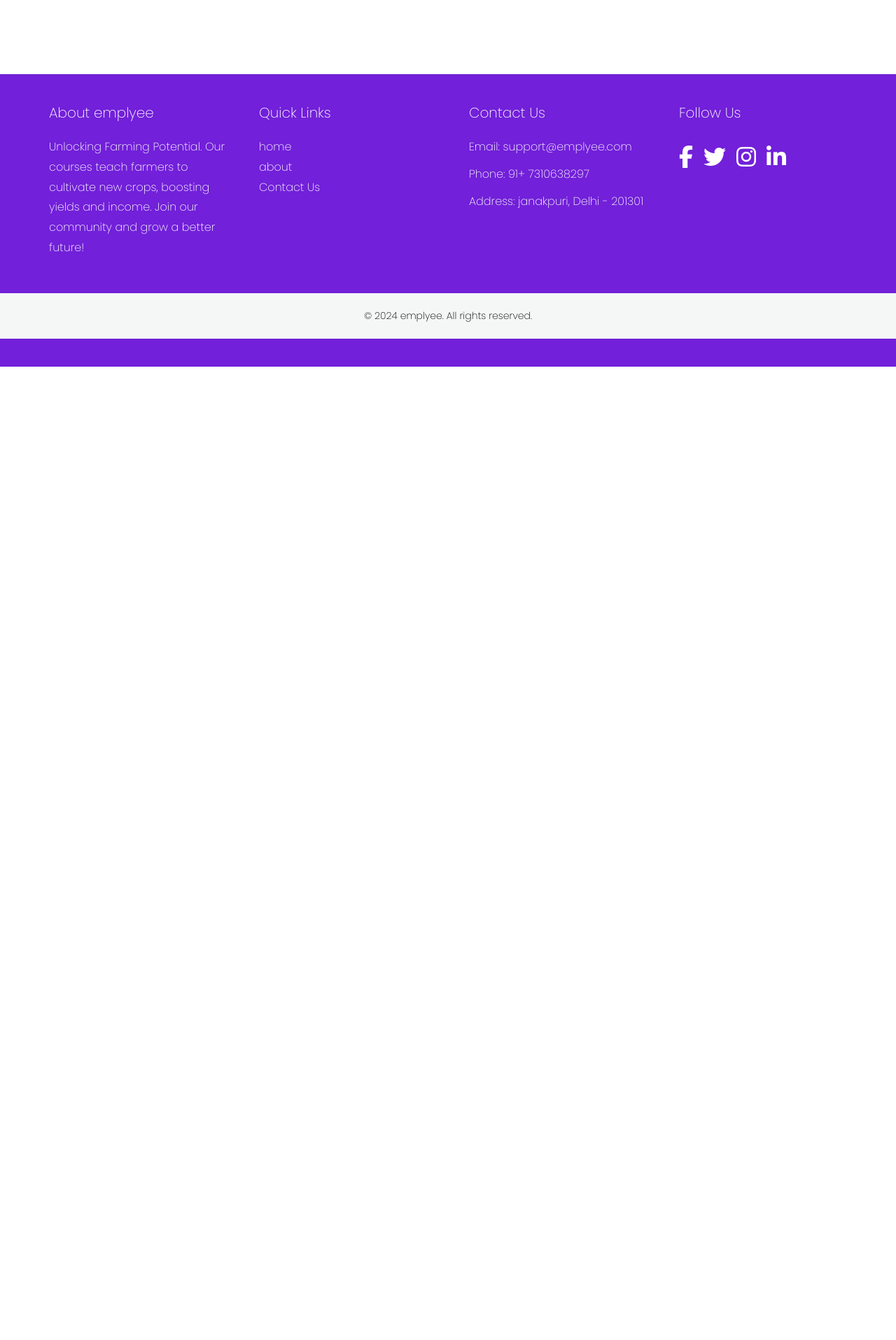
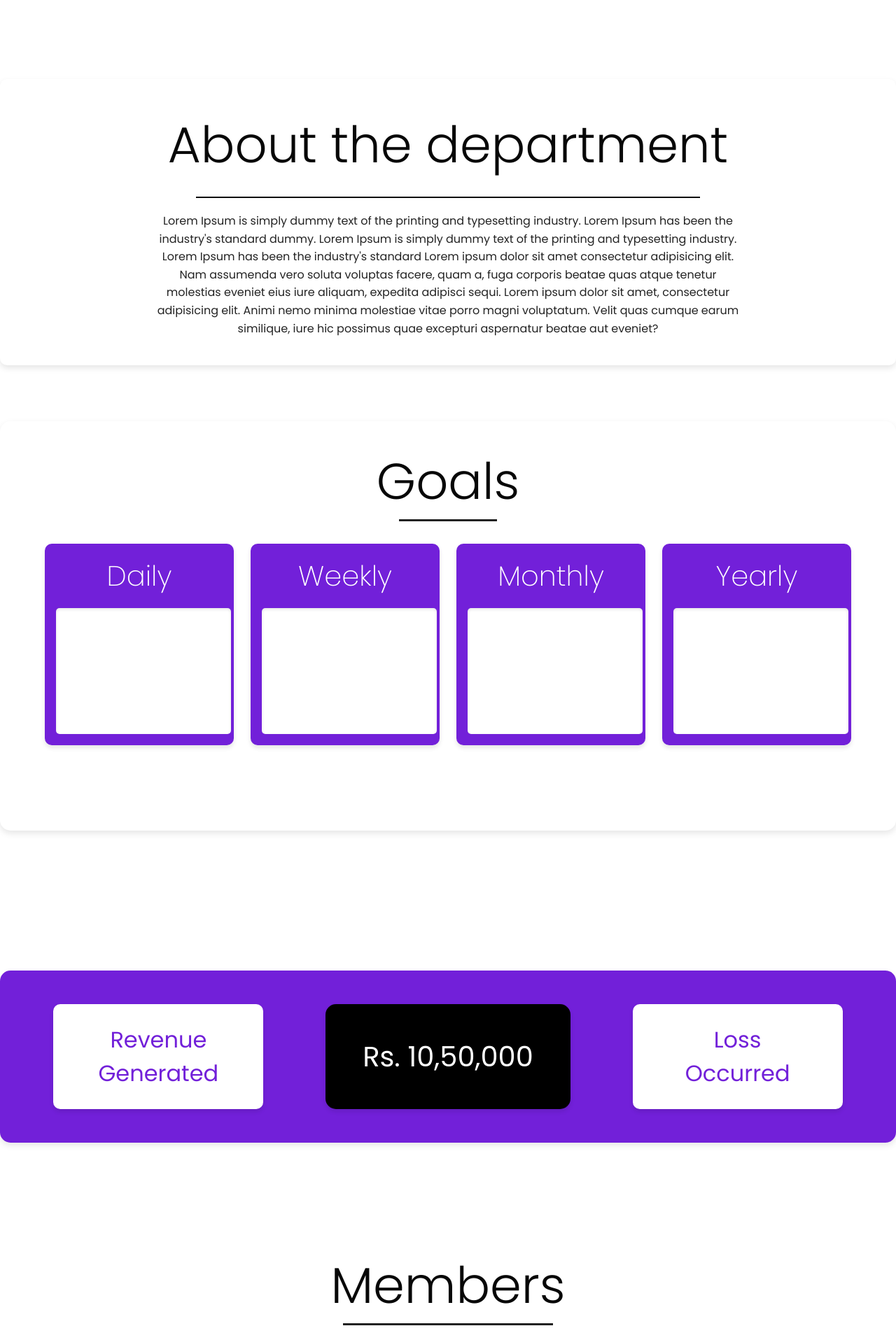
Before and after one commit to dineshkummarc/Company-Employee-Managemant, a PHP site: page /employee.html in a window 1280 px wide. Shown: the part 680-2595 px from the top of the page at 70% size. Before the commit the page ends 1204 px from the top, so only its background shows below. Run offline with PHP 8.4, Linux system fonts and the light colour scheme; some libraries are stand-ins or nearby versions.

Commit message:
Add files via upload

```diff
--- a/Employee/employee.css
+++ b/Employee/employee.css
@@ -20,8 +20,7 @@ html, body {
 
 
 body {
-  font-family: "Poppins", serif;
-  font-style: normal;
+  font-family: "Poppins";
   color: #333;
   position: relative;
   min-height: 100vh;
@@ -46,20 +45,21 @@ header {
 }
 
 header .logo {
-  font-size: 25px;
+  font-size: 30px;
   font-weight: lighter;
 }
 
 header nav ul {
   list-style: none;
+  font-weight: lighter;
   display: flex;
-  gap: 100px;
+  gap: 70px;
 }
 
 header nav ul li a {
   color: white;
   text-decoration: none;
-  font-size: 25px;
+  font-size: 30px;
   font-weight: lighter;
   transition: opacity 0.3s;
 }
@@ -89,6 +89,7 @@ header nav ul li a:hover {
 h1 {
     font-size: 50px;
     margin: 0;
+    color: #070707;
 }
 
 .highlight-container {
@@ -105,6 +106,7 @@ h1 {
 
 .highlight {
     font-size: 40px;
+    color: #070707;
 }
 
 
@@ -169,7 +171,7 @@ h1 {
 /* Footer Styles */
 .footer {
     background-color: #7220D9;
-  color: #ffffff;
+    color: #f7f6f6;
     padding: 40px 0;
     text-align: left;
     width: 100%;
@@ -211,13 +213,13 @@ h1 {
   }
 
   .footer-links ul li a {
-  color: #ffffff;
+    color: #f3f1f1;
     text-decoration: none;
     transition: color 0.3s;
   }
 
   .footer-links ul li a:hover {
-  color: #edebf0;
+    color: #070707;
   }
 
   .footer-contact ul li {
@@ -234,21 +236,20 @@ h1 {
   }
 
   .footer-social ul li a {
-  color: #ffffff;
+    color: #f5f3f3;
     text-decoration: none;
     transition: color 0.3s;
     font-size: 32px;
   }
 
   .footer-social ul li a:hover {
-  color: #e8e5ed;
+    color: #090909;
   }
 
   .footer-bottom {
     text-align: center;
     padding: 20px 0;
     background-color: #f4f7f6;
-  color: #000000;
     margin-top: 20px;
     width: 100%;
   }
@@ -256,6 +257,7 @@ h1 {
   .footer-bottom p {
     margin: 0;
     font-size: 14px;
+    color: #070707;
   }
 
   /* Responsive Styles */
@@ -293,3 +295,308 @@ h1 {
       font-size: 24px;
     }
   }
+
+  /* about */
+
+  .about-section {
+    text-align: center;
+    max-width: px;
+    padding: 40px;
+    background-color: #fff;
+    border-radius: 10px;
+    box-shadow: 0 4px 8px rgba(0, 0, 0, 0.1);
+    width: 100%;
+
+}
+
+.about-section h1 {
+    font-size: 4.5rem;
+    margin-bottom: 20px;
+    font-weight: 300;
+    color: #070707;
+}
+
+.about-section hr {
+    width: 60%;
+    margin: 0 auto 20px auto;
+    border: 1px solid #080808;
+}
+
+.about-section p {
+    font-size: 1rem;
+    line-height: 1.6;
+    color: #232323;
+    width: 70%;
+    margin: 0 auto; /* Centers the paragraph */
+    text-align: center;
+
+}
+
+@media (max-width: 768px) {
+    .about-section {
+        padding: 20px;
+    }
+
+    .about-section h1 {
+        font-size: 2rem;
+    }
+
+    .about-section p {
+        font-size: 0.9rem;
+    }
+}
+
+/* goal */
+
+
+
+#goal {
+  text-align: center;
+  width: 100%;
+
+  padding: 2rem 0;
+  padding-left: 4rem;
+  padding-right: 4rem;
+  margin-top: 80px;
+
+
+}
+
+.goal-container {
+  background-color: #ffffff;
+  border-radius: 15px;
+  padding: 2rem;
+  box-shadow: 0 4px 10px rgba(0, 0, 0, 0.1);
+}
+
+.goal-container h1 {
+  font-size: 4.5rem;
+  margin-bottom: 1rem;
+  position: relative;
+  font-weight: 300;
+}
+
+.goal-container h1::after {
+  content: "";
+  display: block;
+  width: 140px;
+  height: 3px;
+  background-color: #222222;
+  margin: 0 auto 20px auto;
+
+}
+
+.goal-section {
+  display: grid;
+  grid-template-columns: repeat(auto-fit, minmax(250px, 1fr));
+  gap: 1.5rem;
+  margin-top: 2rem;
+  margin-bottom: 90px;
+}
+
+.goal-box {
+  background-color: #7220D9;
+  border-radius: 10px;
+  padding: 1rem;
+  color: white;
+  box-shadow: 0 4px 6px rgba(0, 0, 0, 0.1);
+}
+
+.goal-box h2 {
+  font-size: 2.5rem;
+  margin-bottom: 1rem;
+  font-weight: 200;
+}
+
+.content-box {
+  height: 180px;
+  width: 100%;
+  max-width: 300px;
+  min-width: 250px;
+  background-color: white;
+  border-radius: 5px;
+  box-shadow: inset 0 2px 4px rgba(0, 0, 0, 0.1);
+  margin: 0 auto;
+}
+
+/* For smaller devices */
+@media (max-width: 600px) {
+  .content-box {
+      height: 120px;
+      width: 90%;
+  }
+}
+
+/* For medium devices like tablets */
+@media (max-width: 900px) and (min-width: 601px) {
+  .content-box {
+      height: 150px;
+      width: 80%;
+  }
+}
+
+
+@media (max-width: 600px) {
+  h1 {
+      font-size: 1.5rem;
+  }
+
+  .goal-box h2 {
+      font-size: 1.2rem;
+  }
+
+  .content-box {
+      height: 120px;
+  }
+
+  .goal-container {
+      padding: 1rem;
+  }
+}
+
+/* summary */
+
+
+
+
+#summary {
+  background-color: #7220D9;
+  padding: 3rem;
+  border-radius: 15px;
+  box-shadow: 0 4px 10px rgba(0, 0, 0, 0.1);
+  width: 100%;
+
+  margin-top: 200px;
+  margin-bottom: 90px;
+}
+
+.summary-box {
+  display: flex;
+  justify-content: space-around;
+  align-items: center;
+  flex-wrap: wrap;
+  gap: 2rem;
+
+
+}
+
+.info-box {
+  background-color: white;
+  color: #7220D9;
+  font-size: 2rem;
+  text-align: center;
+  padding: 2rem 3rem;
+  border-radius: 10px;
+  width: 300px;
+  height: 150px;
+  display: flex;
+  justify-content: center;
+  align-items: center;
+  box-shadow: 0 4px 6px rgba(0, 0, 0, 0.1);
+}
+
+.amount-box {
+  background-color: black;
+  color: white;
+  font-size: 2.5rem;
+  text-align: center;
+  padding: 2.5rem;
+  border-radius: 15px;
+  width: 350px;
+  height: 150px;
+  display: flex;
+  justify-content: center;
+  align-items: center;
+  box-shadow: 0 4px 6px rgba(0, 0, 0, 0.1);
+}
+
+@media (max-width: 768px) {
+  .info-box, .amount-box {
+      width: 100%;
+      height: auto;
+  }
+
+  .amount-box {
+      font-size: 2rem;
+      padding: 2rem;
+  }
+
+  .info-box {
+      font-size: 1.8rem;
+      padding: 1.5rem;
+  }
+}
+
+/* members */
+#members {
+  margin-top: 150px;
+  margin-bottom: 90px;
+}
+
+.member-container {
+  text-align: center;
+  width: 100%;
+  margin-top: 150px; /* Added margin from top */
+  margin-bottom: 90px; /* Added margin from bottom */
+}
+
+.member-container h1 {
+  font-size: 4.5rem;
+  margin-bottom: 1rem;
+  position: relative;
+  font-weight: 300;
+}
+
+.member-container h1::after {
+  content: "";
+  display: block;
+  width: 300px;
+  height: 3px;
+  background-color: #222222;
+  margin: 0 auto 20px auto;
+}
+
+.members-grid {
+
+  display: grid;
+  grid-template-columns: repeat(2, 1fr); /* Two columns */
+  gap: 30px; /* Increased gap for better spacing */
+  justify-items: center;
+  width: 80%; /* Adjust width as needed */
+  margin: 0 auto; /* Center the grid */
+}
+
+.member-box {
+  margin-top: 50px;
+  width: 100%; /* Make boxes take full width of the column */
+  height: 120px; /* Increased height for a better look */
+  border: 2px solid #a259ff;
+  display: flex;
+  justify-content: center;
+  align-items: center;
+  font-size: 1.2rem; /* Slightly larger text */
+  color: #333;
+}
+.member-box p{
+  font-size: 40px;
+}
+
+@media (max-width: 768px) {
+  .members-grid {
+    grid-template-columns: 1fr; /* One column on smaller screens */
+  }
+
+  .member-box {
+    height: 100px;
+  }
+
+  h1 {
+    font-size: 1.5rem;
+  }
+}
+
+@media (max-width: 480px) {
+  .member-box {
+    height: 90px;
+  }
+}
--- a/Employee/employee.html
+++ b/Employee/employee.html
@@ -5,6 +5,7 @@
     <meta name="viewport" content="width=device-width, initial-scale=1.0">
     <title>Employee Page</title>
     <link rel="stylesheet" href="employee.css">
+    <link rel="stylesheet" href="https://cdnjs.cloudflare.com/ajax/libs/font-awesome/6.6.0/css/all.min.css" integrity="sha512-Kc323vGBEqzTmouAECnVceyQqyqdsSiqLQISBL29aUW4U/M7pSPA/gEUZQqv1cwx4OnYxTxve5UMg5GT6L4JJg==" crossorigin="anonymous" referrerpolicy="no-referrer" />
 </head>
 <body>
     <header>
@@ -13,100 +14,145 @@
             <ul>
                 <li><a href="#home">Home</a></li>
                 <li><a href="#about">About Us</a></li>
-                <li><a href="#">Services</a></li>
+                <li><a href="#goal">Goals</a></li>
+                <li><a href="#summary">Revenue</a></li>
+                <li><a href="#members">Members</a></li>
                 <li><a href="#footer">Contact</a></li>
             </ul>
         </nav>
     </header>
 
-    <!-- main -->
-<main>
+    <main>
 
-        <main class="container">
+
+
+<!-- about employee -->
+
+        <section class="container" id="home">
             <div class="content">
                 <h1>Vanshika Malik</h1>
                 <div class="highlight-container">
                     <span class="highlight">from</span>
-                    <span class="highlight2">WEB DEVELOPEMENT</span>
+                    <span class="highlight2">WEB DEVELOPMENT</span>
                 </div>
-
-                <p class="description">Lorem Ipsum is simply dummy text of the printing and typesmmy text Lorem ipsum dolor sit amet, consectetur adipisicing elit. Sequi deleniti et numquam. Natus quae aperiam non expedita ipsum laudantium magni officia dolorum nesciunt consequuntur eaque unde dolores magnam, fugiat sequi?</p>
+                <p class="description">Lorem Ipsum is simply dummy text of the printing and typesetting industry. Lorem ipsum dolor sit amet, consectetur adipisicing elit. Sequi deleniti et numquam. Natus quae aperiam non expedita ipsum laudantium magni officia dolorum nesciunt consequuntur eaque unde dolores magnam, fugiat sequi?</p>
                 <button class="cta-button">WEB Development →</button>
             </div>
             <div class="image-container">
                 <img src="image/image1.jpg" alt="EMPLOYEE PIC">
             </div>
+        </section>
+
+       <!-- about department -->
+
+        <section class="about-section" id="about">
+            <h1>About the department</h1>
+            <hr>
+            <p>
+                Lorem Ipsum is simply dummy text of the printing and typesetting industry.
+                Lorem Ipsum has been the industry's standard dummy. Lorem Ipsum is simply
+                dummy text of the printing and typesetting industry. Lorem Ipsum has been
+                the industry's standard Lorem ipsum dolor sit amet consectetur adipisicing elit. Nam assumenda vero soluta voluptas facere, quam a, fuga corporis beatae quas atque tenetur molestias eveniet eius iure aliquam, expedita adipisci sequi.
+                Lorem ipsum dolor sit amet, consectetur adipisicing elit. Animi nemo minima molestiae vitae porro magni voluptatum. Velit quas cumque earum similique, iure hic possimus quae excepturi aspernatur beatae aut eveniet?
+            </p>
+        </section>
 
 
 
 
+<!-- goal -->
 
-
-</main>
+        <section class="goal-container" id="goal">
+            <h1>Goals</h1>
+            <div class="goal-section">
+                <div class="goal-box">
+                    <h2>Daily</h2>
+                    <div class="content-box"></div>
+                </div>
+                <div class="goal-box">
+                    <h2>Weekly</h2>
+                    <div class="content-box"></div>
+                </div>
+                <div class="goal-box">
+                    <h2>Monthly</h2>
+                    <div class="content-box"></div>
+                </div>
+                <div class="goal-box">
+                    <h2>Yearly</h2>
+                    <div class="content-box"></div>
+                </div>
+            </div>
+        </section>
 
 
 
+<!-- summary -->
+<section class="summary-container" id="summary">
+    <div class="summary-box">
+        <div class="info-box">Revenue Generated</div>
+        <div class="amount-box">Rs. 10,50,000</div>
+        <div class="info-box">Loss Occurred</div>
+    </div>
+</section>
 
 
+<!-- members -->
+<section id="members" class="member-container">
+    <h1>Members</h1>
+    <div class="members-grid">
+        <div class="member-box">
+            <p>vanshika</p>
+        </div>
+        <div class="member-box"></div>
+        <div class="member-box"></div>
+        <div class="member-box"></div>
+        <div class="member-box"></div>
+        <div class="member-box"></div>
+        <div class="member-box"></div>
+        <div class="member-box"></div>
+    </div>
+</section>
 
 
-    <!-- footer -->
-    <footer class="footer">
+    </main>
 
-        <link rel="stylesheet" href="https://cdnjs.cloudflare.com/ajax/libs/font-awesome/6.6.0/css/all.min.css" integrity="sha512-Kc323vGBEqzTmouAECnVceyQqyqdsSiqLQISBL29aUW4U/M7pSPA/gEUZQqv1cwx4OnYxTxve5UMg5GT6L4JJg==" crossorigin="anonymous" referrerpolicy="no-referrer" />
+    <footer class="footer" id="footer">
         <div class="footer-container">
             <div class="footer-about">
-                <h2>About emplyee</h2>
+                <h2>About Employee</h2>
                 <p>Unlocking Farming Potential. Our courses teach farmers to cultivate new crops, boosting yields and income. Join our community and grow a better future!</p>
             </div>
             <div class="footer-links">
                 <h2>Quick Links</h2>
                 <ul>
-                    <li><a href="#home">home</a></li>
-                    <li><a href="#about">about</a></li>
-                    <li><a href="#">Contact Us</a></li>
+                    <li><a href="#home">Home</a></li>
+                    <li><a href="#about">About</a></li>
+                    <li><a href="#goal">Goals</a></li>
+                    <li><a href="#summary">Summary</a></li>
+                    <li><a href="#members">Members</a></li>
                 </ul>
             </div>
             <div class="footer-contact">
                 <h2>Contact Us</h2>
                 <ul>
-                    <li>Email: support@emplyee.com</li>
-                    <li>Phone: 91+ 7310638297</li>
-                    <li>Address: janakpuri, Delhi - 201301</li>
+                    <li>Email: support@employee.com</li>
+                    <li>Phone: +91 7310638297</li>
+                    <li>Address: Janakpuri, Delhi - 201301</li>
                 </ul>
             </div>
             <div class="footer-social">
                 <h2>Follow Us</h2>
                 <ul>
-                    <li>
-                        <a href="#" target="_blank">
-                            <i class="fab fa-facebook-f"></i>
-                        </a>
-                    </li>
-                    <li>
-                        <a href="#" target="_blank">
-                            <i class="fab fa-twitter"></i>
-                        </a>
-                    </li>
-                    <li>
-                        <a href="#" target="_blank">
-                            <i class="fa-brands fa-instagram"></i>
-                                                </a>
-                    </li>
-                    <li>
-                        <a href="#" target="_blank">
-                            <i class="fa-brands fa-linkedin-in"></i>
-                        </a>
-                    </li>
+                    <li><a href="#" target="_blank"><i class="fab fa-facebook-f"></i></a></li>
+                    <li><a href="#" target="_blank"><i class="fab fa-twitter"></i></a></li>
+                    <li><a href="#" target="_blank"><i class="fa-brands fa-instagram"></i></a></li>
+                    <li><a href="#" target="_blank"><i class="fa-brands fa-linkedin-in"></i></a></li>
                 </ul>
-                </div>
             </div>
         </div>
         <div class="footer-bottom">
-            <p>&copy; 2024 emplyee. All rights reserved.</p>
+            <p>&copy; 2024 Employee. All rights reserved.</p>
         </div>
     </footer>
-
-
-    </body>
+</body>
 </html>
```
Lines whose indentation alone changed are shown as unchanged.
